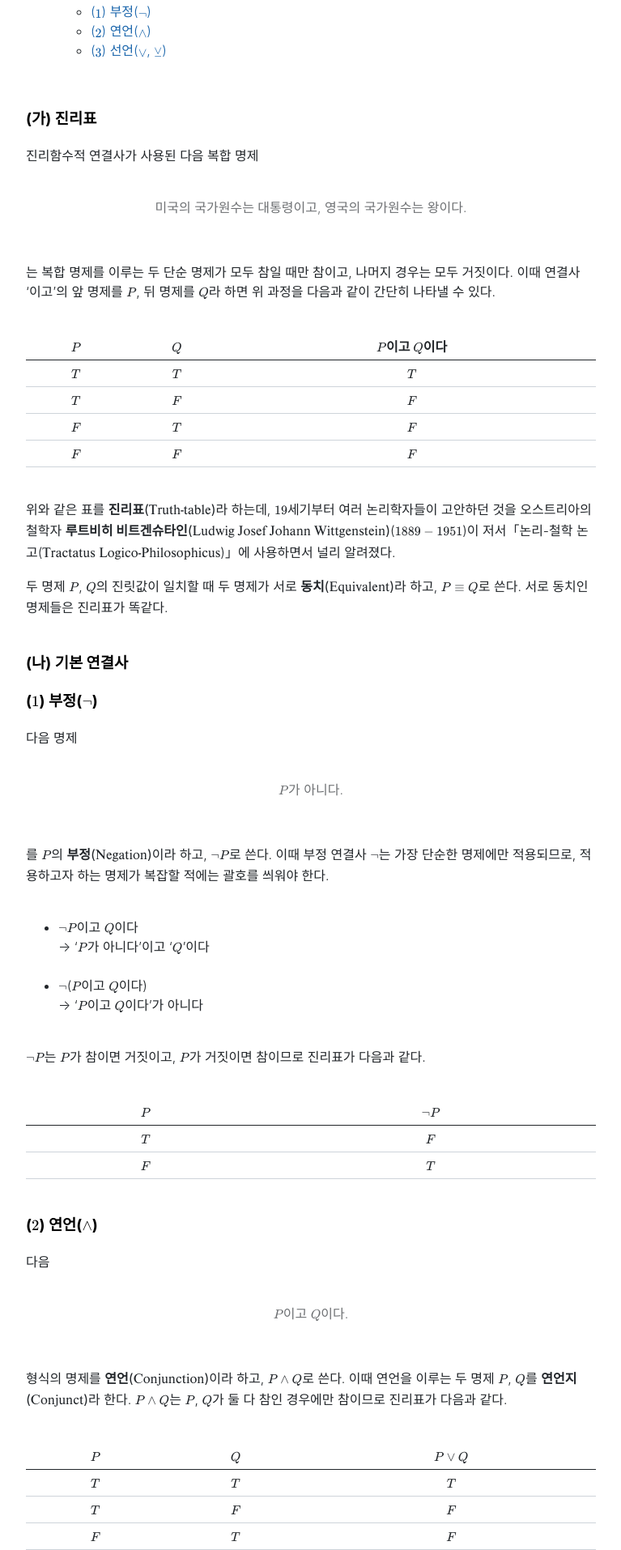
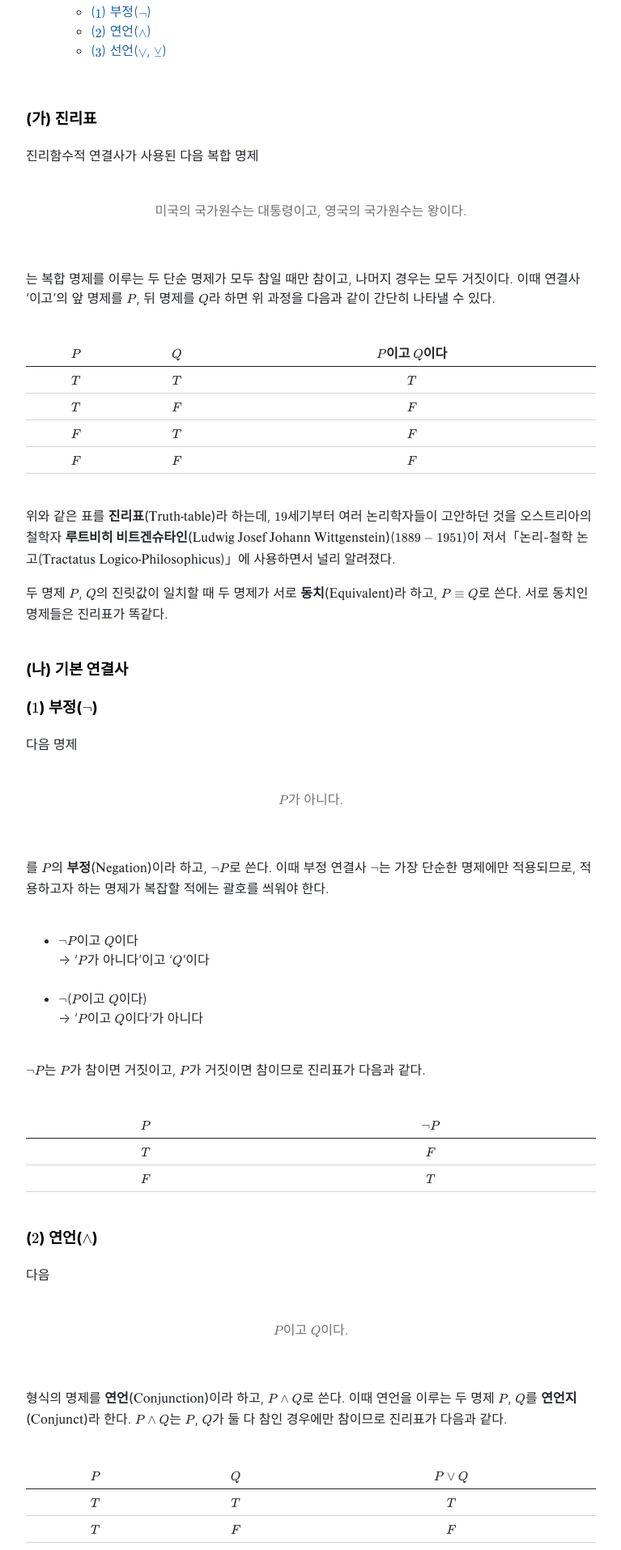
Before and after one commit to Log-zero/Log-zero.github.io, a Jekyll site: the page built from _posts/2026-01-24-진리함수적-연결사.md, in a window 1280 px wide. Shown: the part 320-2234 px from the top of the page at 81% size, without its empty margins (256-1023 px from the left). Built offline with Jekyll 4.4.1, drawn with Linux system fonts in a browser that asks for light colours; nearby versions of some CDN libraries.

Commit message:
blockquote

```diff
--- a/assets/css/blockquote.css
+++ b/assets/css/blockquote.css
@@ -8,6 +8,7 @@ article.post blockquote {
   border: none;
   text-align: center;
   font-style: normal;
+  line-height: 2.0;
 }
 
 article.post blockquote p {
```
